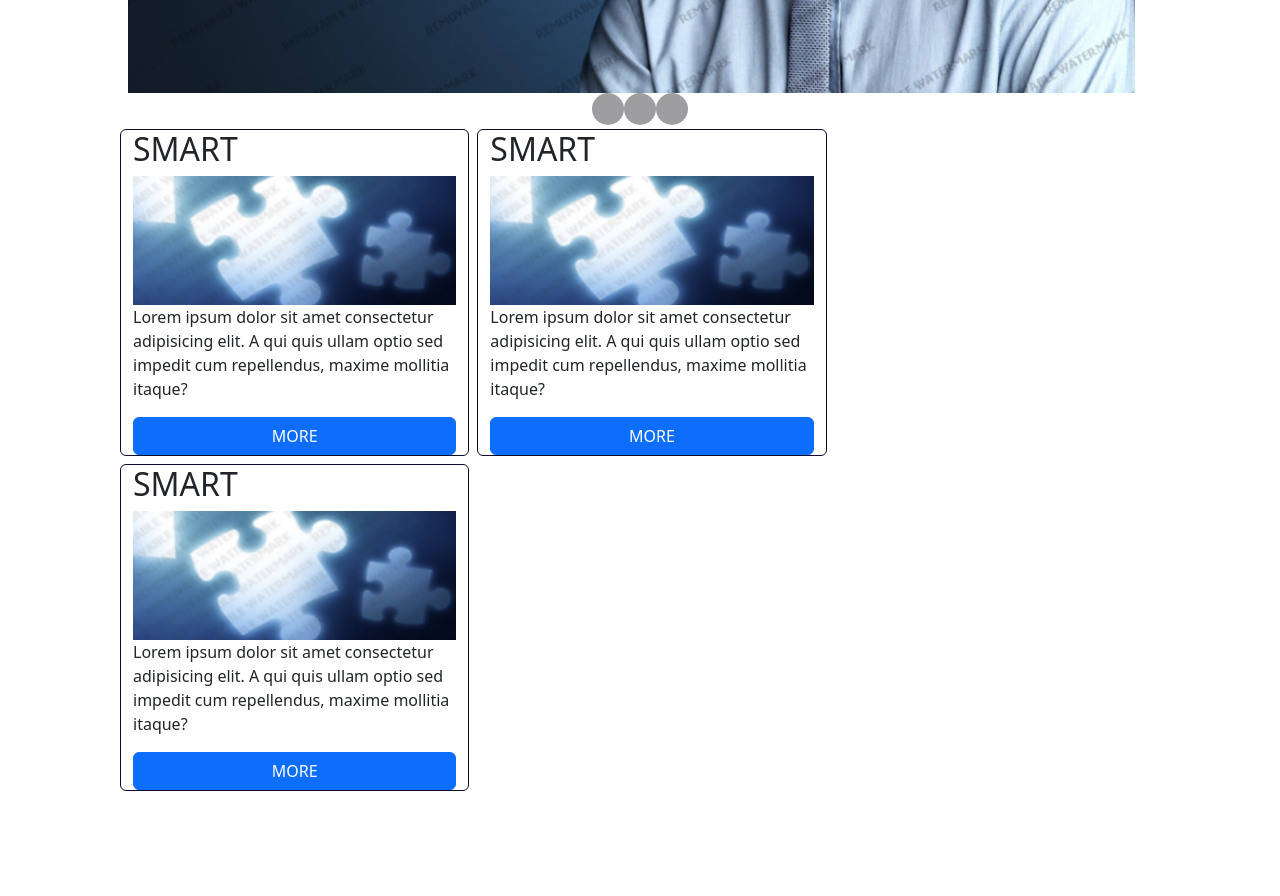
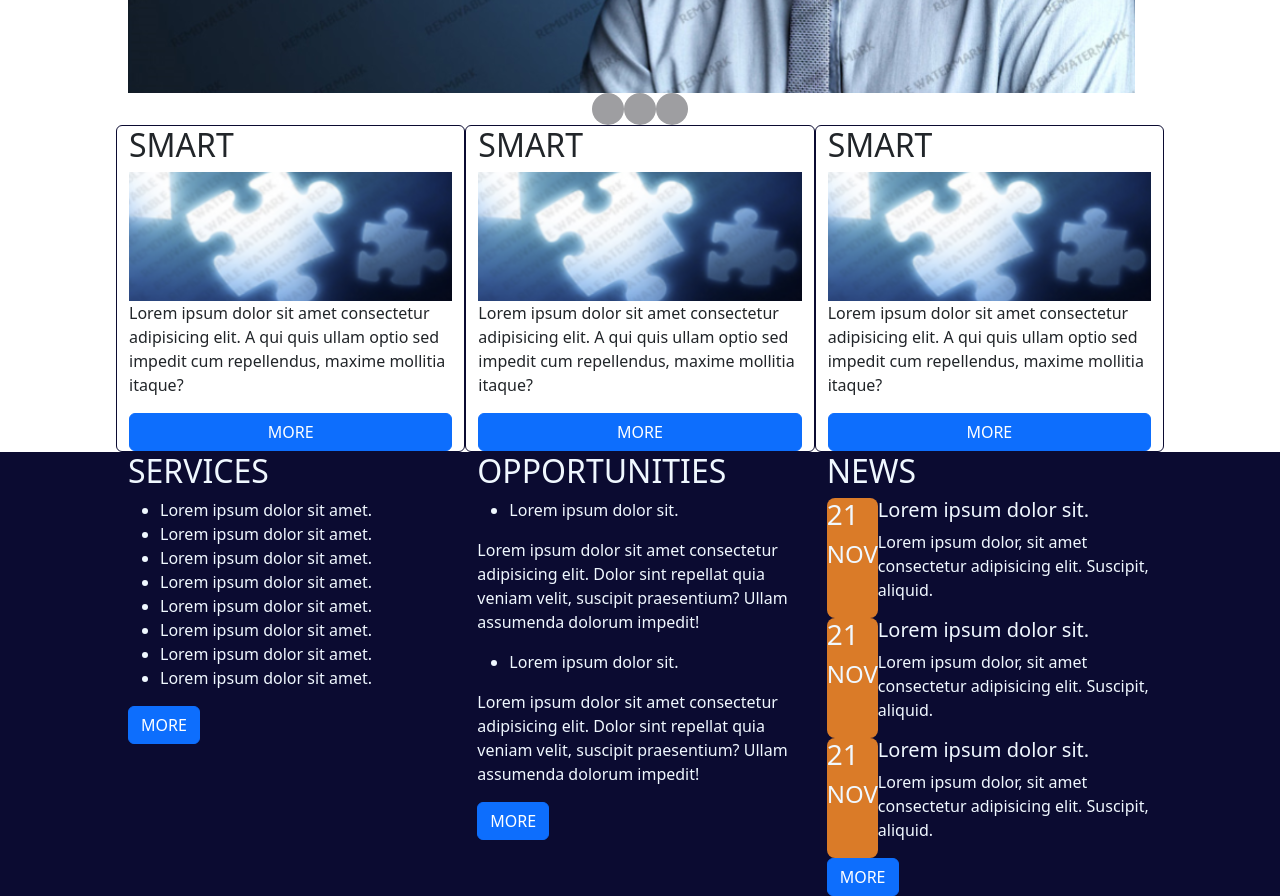
Before and after one commit to patiskiba/Detroix-Bootstrap, a plain HTML site: page index.html in a window 1280 px wide. Shown: the part 640-1536 px from the top of the page. Before the commit the page ends 1435 px from the top, so only its background shows below. Drawn offline with Linux system fonts and the light colour scheme.

Commit message:
Services section

```diff
--- a/css/style.css
+++ b/css/style.css
@@ -42,5 +42,17 @@ header .row ul li a {
 
 .card {
     border: 1px #0B0B31 solid;
-    margin: 4px;
+
 }
+
+.servicesSection {
+    padding-left: 10%;
+    padding-right: 10%;
+    background-color: #0B0B31;
+    color: aliceblue;
+}
+
+.newsDate {
+    background-color: #da7b28;
+    border-radius: .5rem;
+}
--- a/index.html
+++ b/index.html
@@ -64,6 +64,7 @@
             </div>
         </div>
 
+
         <div class="container-fluid cardSection">
             <div class="row">
                 <div class="col-sm-12 col-md-5 col-lg-4 card">
@@ -86,6 +87,76 @@
                 </div>
             </div>
         </div>
+
+        <div class="container-fluid servicesSection">
+            <div class="row">
+
+                <div class="servicesBox col-sm-12 col-md-6 col-lg-4">
+                    <h2>SERVICES</h2>
+                    <ul>
+                        <li>Lorem ipsum dolor sit amet.</li>
+                        <li>Lorem ipsum dolor sit amet.</li>
+                        <li>Lorem ipsum dolor sit amet.</li>
+                        <li>Lorem ipsum dolor sit amet.</li>
+                        <li>Lorem ipsum dolor sit amet.</li>
+                        <li>Lorem ipsum dolor sit amet.</li>
+                        <li>Lorem ipsum dolor sit amet.</li>
+                        <li>Lorem ipsum dolor sit amet.</li>
+                    </ul>
+                    <button class="btn btn-primary">MORE</button>
+                </div>
+
+                <div class="oppBox col-sm-12 col-md-6 col-lg-4">
+                    <h2>OPPORTUNITIES</h2>
+                    <ul>
+                        <li>Lorem ipsum dolor sit.</li>
+                    </ul>
+                    <p>Lorem ipsum dolor sit amet consectetur adipisicing elit. Dolor sint repellat quia veniam velit, suscipit praesentium? Ullam assumenda dolorum impedit!</p>
+                    <ul>
+                        <li>Lorem ipsum dolor sit.</li>
+                    </ul>
+                    <p>Lorem ipsum dolor sit amet consectetur adipisicing elit. Dolor sint repellat quia veniam velit, suscipit praesentium? Ullam assumenda dolorum impedit!</p>
+                    <button class="btn btn-primary">MORE</button>
+                </div>
+
+                <div class="newsBox col-sm-12 col-md-6 col-lg-4">
+                    <h2>NEWS</h2>
+                    <div class="newsCard d-flex flex-row">
+                        <div class="newsDate">
+                            <h3>21</h3>
+                            <h4>NOV</h4>
+                        </div>
+                        <div class="newsText">
+                            <h5>Lorem ipsum dolor sit.</h5>
+                            <p>Lorem ipsum dolor, sit amet consectetur adipisicing elit. Suscipit, aliquid.</p>
+                        </div>
+                    </div>
+                    <div class="newsCard d-flex flex-row">
+                        <div class="newsDate">
+                            <h3>21</h3>
+                            <h4>NOV</h4>
+                        </div>
+                        <div class="newsText">
+                            <h5>Lorem ipsum dolor sit.</h5>
+                            <p>Lorem ipsum dolor, sit amet consectetur adipisicing elit. Suscipit, aliquid.</p>
+                        </div>
+                    </div>
+                    <div class="newsCard d-flex flex-row">
+                        <div class="newsDate">
+                            <h3>21</h3>
+                            <h4>NOV</h4>
+                        </div>
+                        <div class="newsText">
+                            <h5>Lorem ipsum dolor sit.</h5>
+                            <p>Lorem ipsum dolor, sit amet consectetur adipisicing elit. Suscipit, aliquid.</p>
+                        </div>
+                    </div>
+                    <button class="btn btn-primary">MORE</button>
+
+                </div>
+
+            </div>
+        </div>
     </main>
 </body>
 </html>
```
